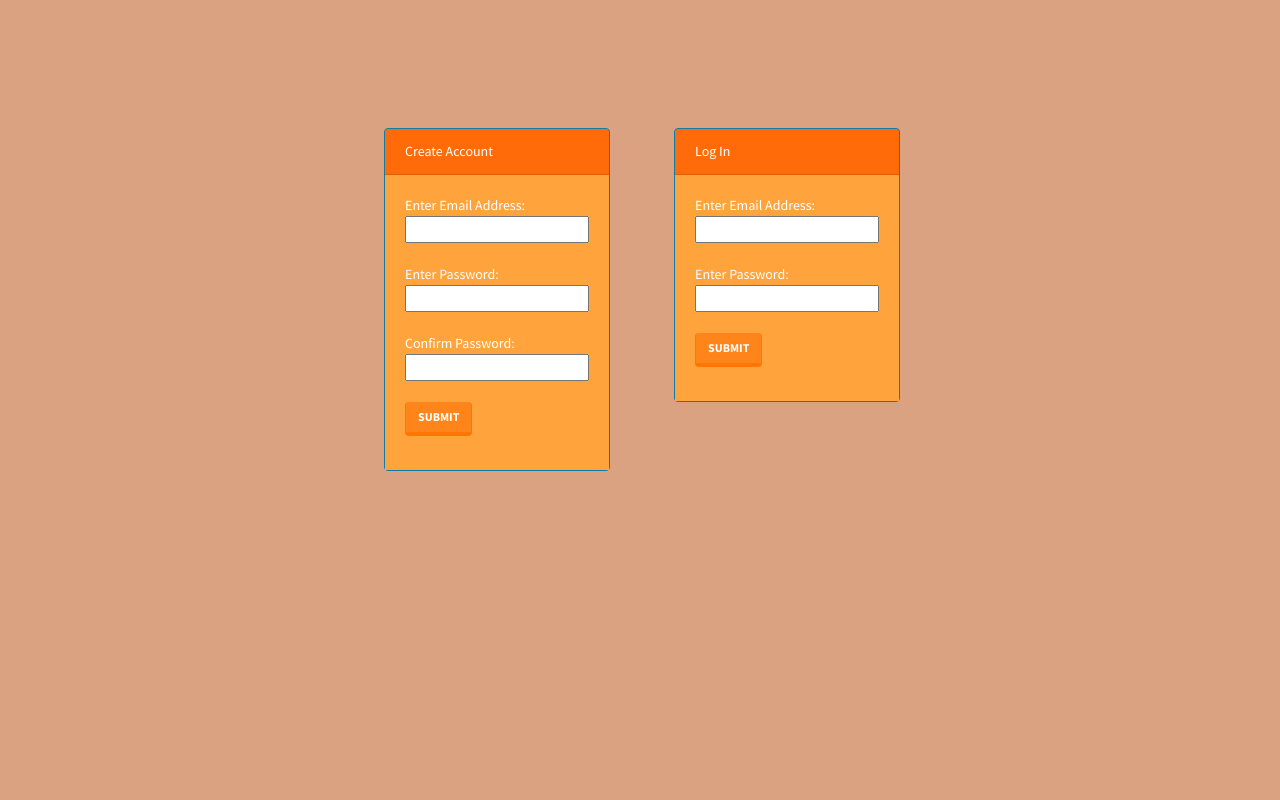
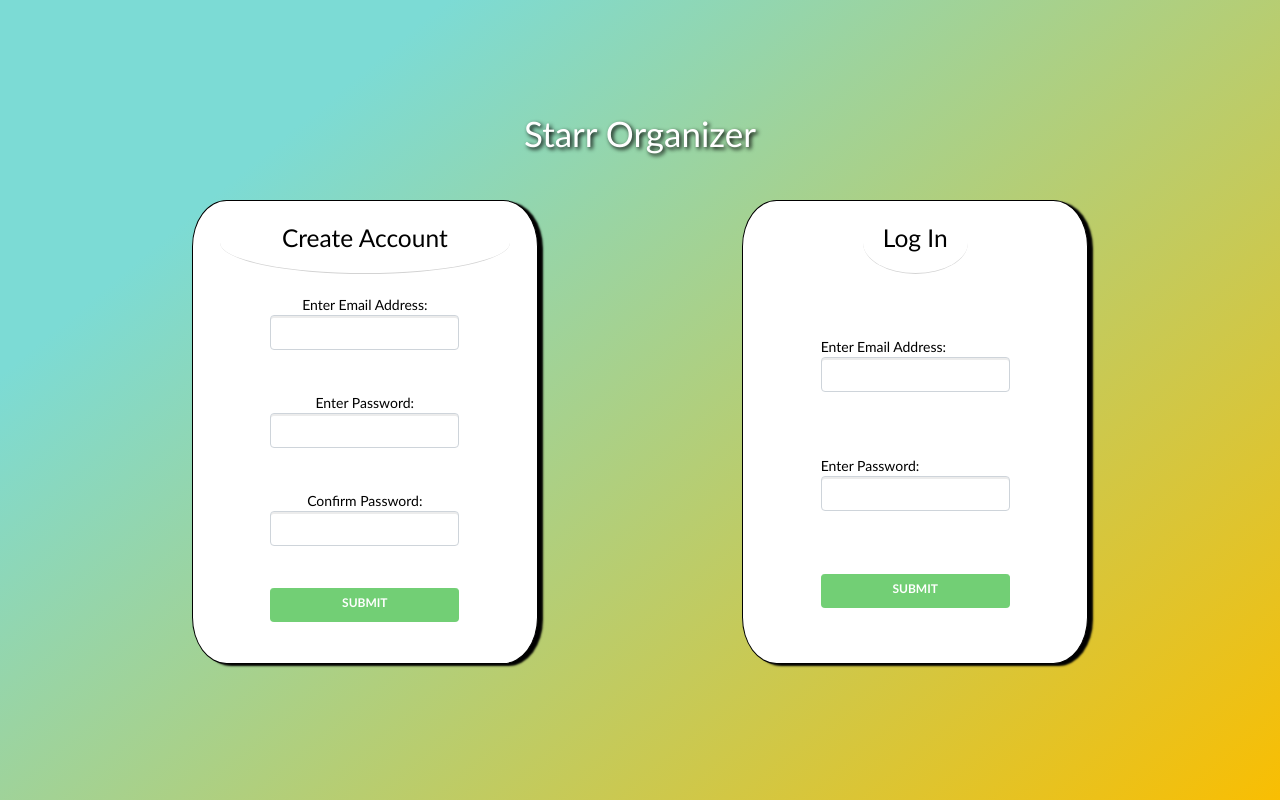
Before and after one commit to JulianaCX/pets, a browser extension: page login_register_page.htm in a window 1280 px wide. Drawn offline with Linux system fonts and the light colour scheme.

Commit message:
Add files via upload

```diff
--- a/login_register_page.htm
+++ b/login_register_page.htm
@@ -3,19 +3,23 @@
         <link rel="stylesheet" href="bootstrap.css">
         <style type="text/css">
             body{
-                background-color: rgb(218, 162, 129);
-                }
+                font-family: "Gill Sans", "Gill Sans MT", Calibri, sans-serif !important;
+                grid-template-areas: "a b b b e"
+                'f g h i j'
+                'k l m n o';
+                grid-template-rows: 25% 60% 15%;
+                grid-template-columns:15% 27% 16% 27% 15%;
+background-color: #85FFBD;
+background-image: linear-gradient(140deg, #7cdbd5 20%,#F9BE02);
 
-            .box{
-                float: left;
-                margin-left: 30%;
-                margin-top: 10%
-            }
-            #box2{
-                float: left;
-                margin-top: 10%;
-                margin-left: 5%
-            }
+  display: grid;
+
+}
+h1 {
+  color: white !important;
+  text-shadow: 2px 2px 4px #000000 !important;
+
+}
         </style>
         <script type="text/javascript">
 
@@ -41,46 +45,50 @@
         </script>
     </head>
     <body>
-    <div class="box">
-        <div class="card text-white bg-primary mb-3" style="max-width: 20rem;">
-            <div class="card-header">Create Account</div>
-            <div class="card-body">
+        <h1 style='grid-area:b;text-align: center;padding-top:7rem'>Starr Organizer</h1>
+
+        <div class="card text-white bg-primary mb-3 align-middle" style="grid-area: g; padding:3%;border-radius:10%;color:black !important;border-color:black;background-color:white!important; box-shadow: 5px 2px 2px black;text-align: center;
+
+        ">
+            <div class="card-header" style='background-color: white;width:90%;margin:auto;border-radius:100%;border-color:lightgrey;'>
+                <h3>Create Account</h3></div>
+            <div class="card-body" style='background-color: white;display:block;min-height:30%;border-radius:30%;margin:auto'>
                 <form action="/register" id="form">
                     Enter Email Address:
                     <br>
-                    <input type="email" name="email1">
+                    <input type="email" class="form-control" name="email1">
                     <br> <br>
                     Enter Password:
                     <br>
-                    <input type="password" name="pword" id="p1">
+                    <input type="password" class="form-control" name="pword" id="p1">
                     <br><br>
                     Confirm Password:
                     <br>
-                    <input type="password" name="confirmedPword" id="p2">
+                    <input type="password" class="form-control"  name="confirmedPword" id="p2">
                     <br><br>
-                    <button type="button" class="btn btn-warning" id="button" onclick="event.preventDefault();checkPassword()" value = "Submit">Submit</button>
+                    <button type="button" class="btn btn-success disabled" id="button" style='width:100%;' onclick="event.preventDefault();checkPassword()" value = "Submit">Submit</button>
+
                 </form>
             </div>
         </div>
-    </div>
-    <div id="box2">
-            <div class="card text-white bg-primary mb-3" style="max-width: 20rem;">
-                <div class="card-header">Log In</div>
-                <div class="card-body">
-                        <form action="/authenticate">
+            <div class="card text-white bg-primary mb-3" style="padding:3%;grid-area: i;float:left;border-radius:10%;
+
+            color:black !important;border-color:black;background-color:white !important;box-shadow: 5px 2px 2px black;">
+                <div class="card-header" style='background-color: white;margin:auto;border-radius:100%;border-color:lightgrey;'><h3>Log In</h3></div>
+                <div class="card-body" style='min-height:30%; background-color: white;border-radius:30%;margin:auto'>
+                        <form action="/authenticate" style='margin:auto;'>
+                            <br><br>
                             Enter Email Address:
                             <br>
-                            <input type="email" name="email2">
-                            <br> <br>
+                            <input type="email" class="form-control" name="email2">
+                            <br> <br><br>
                             Enter Password:
                             <br>
-                            <input type="password" name="loginPword">
-                            <br><br>
-                            <button type="button" class="btn btn-warning" value = "Submit">Submit</button>
+                            <input type="password" class="form-control" name="loginPword">
+                            <br><br><br>
+                            <button type="button" class="btn btn-success disabled"  style='width:100%;' value = "Submit">Submit</button>
                         </form>
                 </div>
             </div>
-        </div>
-
     </body>
 </html>
```
